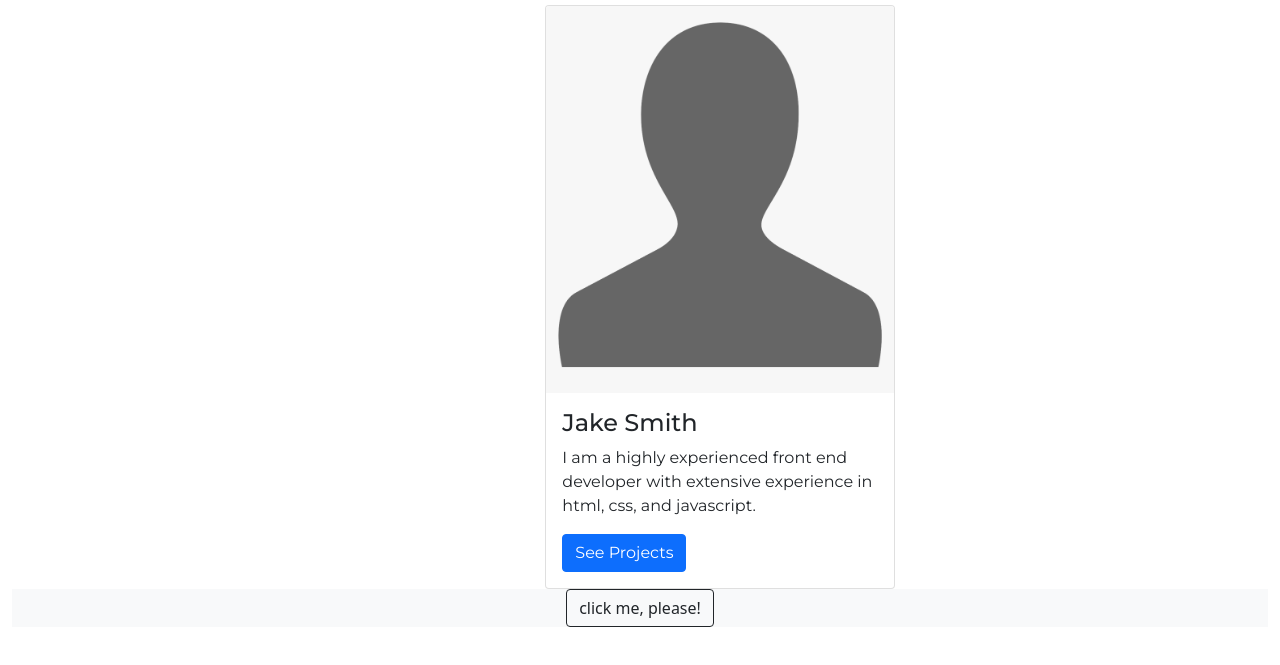
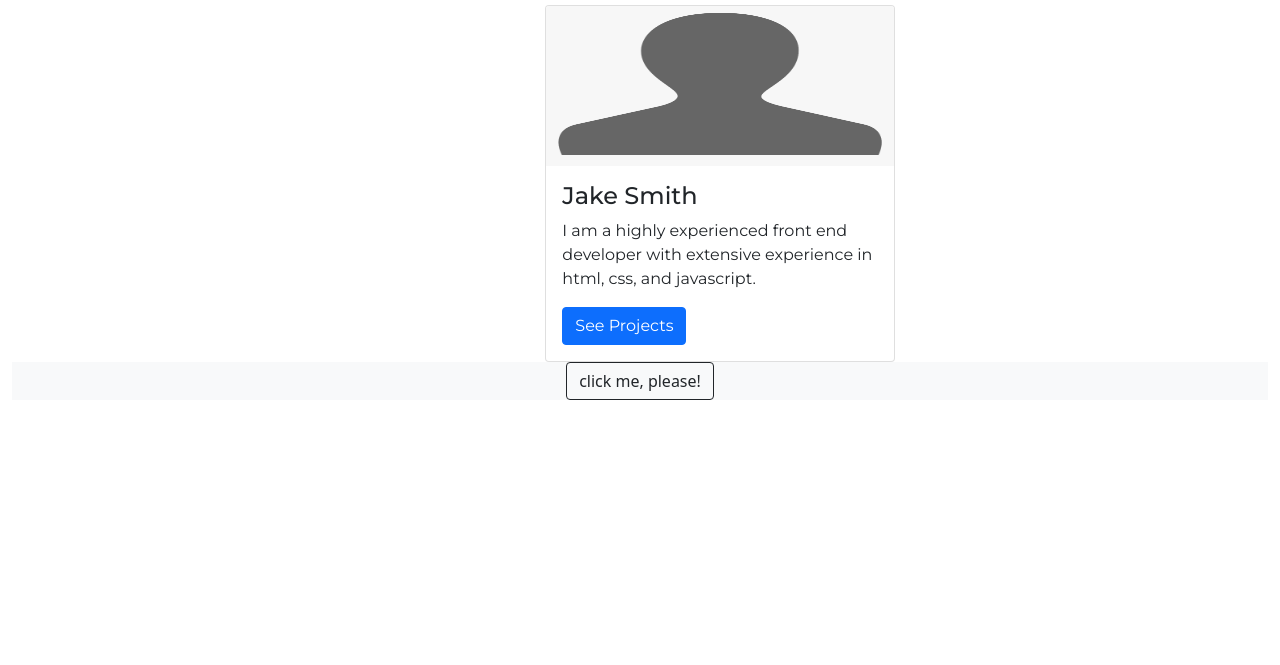
Before and after one commit to znasser46/znasser46, a plain HTML site: page docs/index.html in a window 1280 px wide. Shown: the part 107-772 px from the top of the page. Drawn offline with nearby package versions, Linux system fonts and the light colour scheme; a web font is replaced by a local one.

Commit message:
Update style.css

```diff
--- a/docs/styles/style.css
+++ b/docs/styles/style.css
@@ -17,4 +17,10 @@ h1 {
 
 .dev-card a:hover {
   background-color: lightskyblue;
+
 }
+
+img {
+  width: 240px;
+  height: 160px;
+}
```
